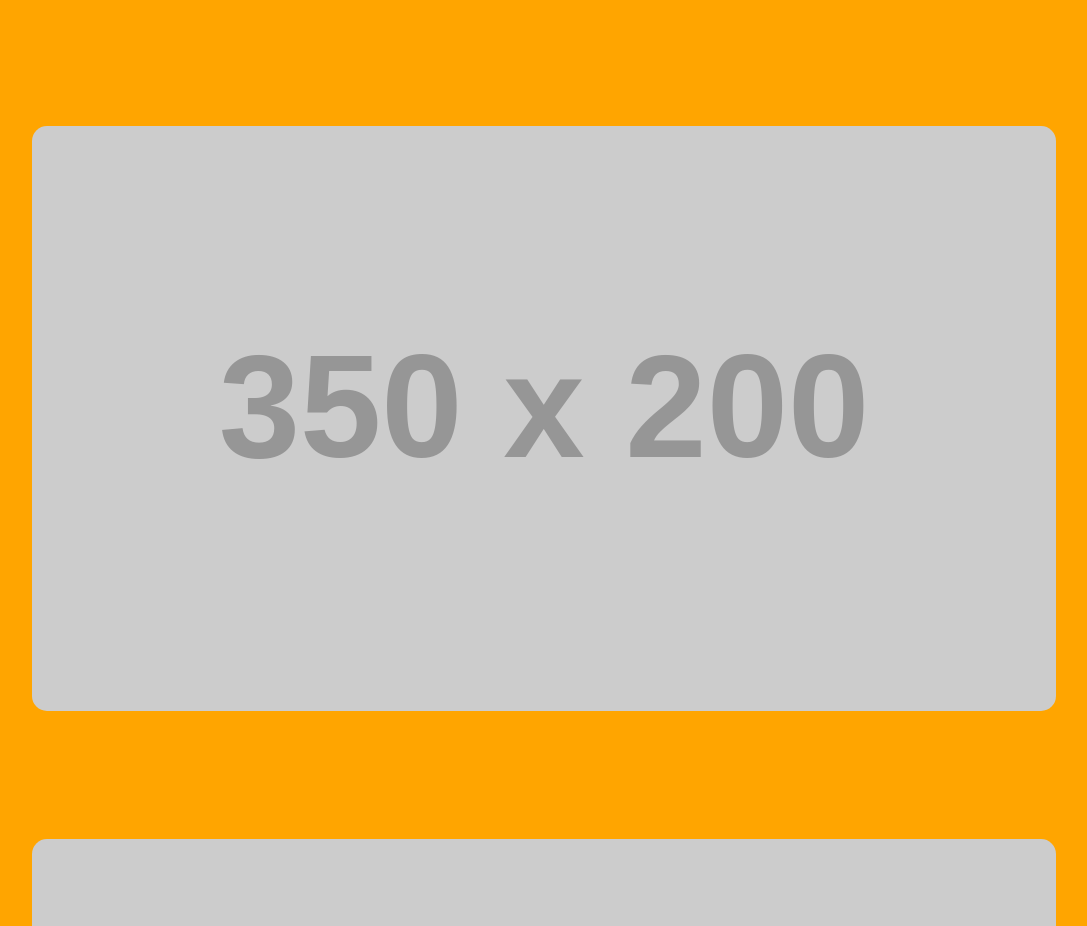
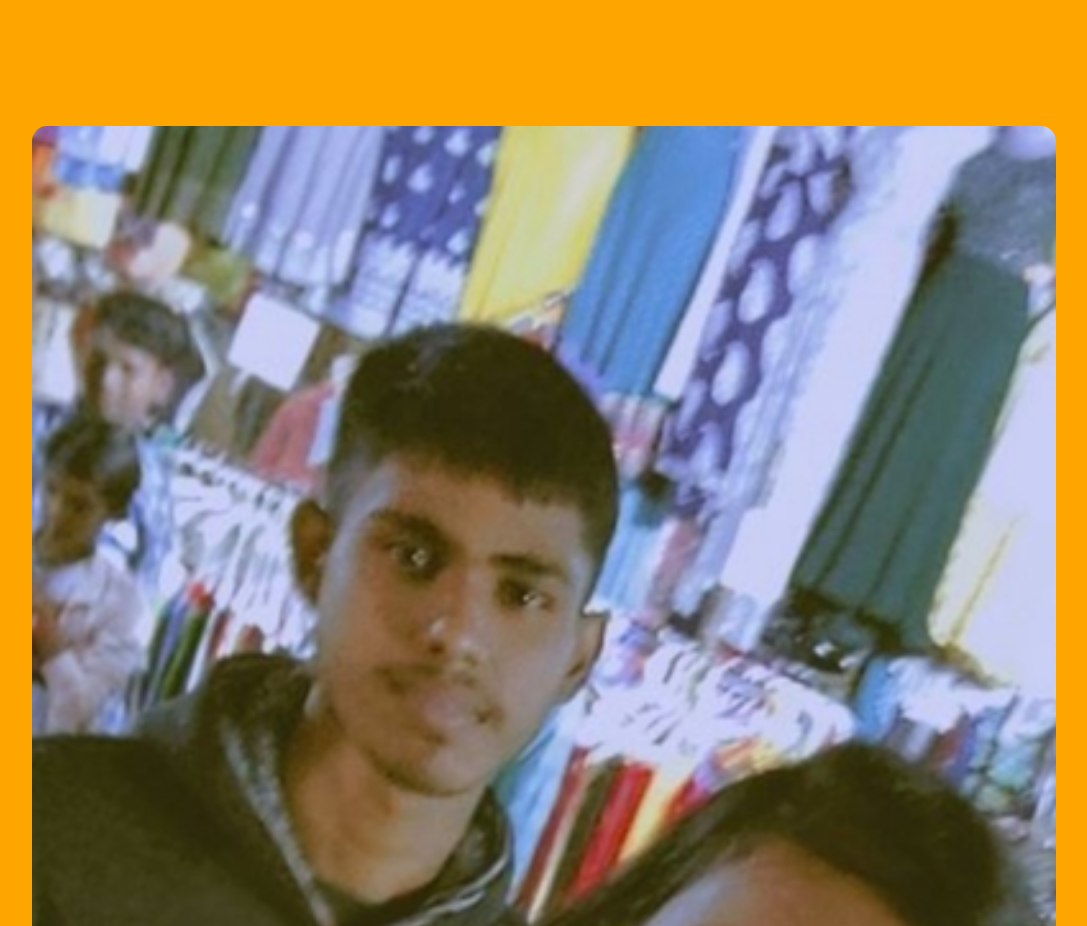
Before and after one commit to Subhajit2007/Love, a plain HTML site: page index.html in a window 1280 px wide. Shown: the part 2780-3706 px from the top of the page, without its empty margins (96-1183 px from the left). Drawn offline with nearby package versions, Linux system fonts and the light colour scheme; placeholder pictures from the web are drawn by us.

Commit message:
Update index.html

```diff
--- a/index.html
+++ b/index.html
@@ -50,7 +50,7 @@
          <img src="./images/IMG-20231208-WA0008.jpg" alt="images" class="images">
     </div>
     <div class="m1">
-         <img src="https://placehold.co/350x200/png" alt="images" class="images">
+         <img src="./images/IMG_20231231_080101.jpg" alt="images" class="images">
     </div>
    <div class="m1">
          <img src="https://placehold.co/350x200/png" alt="images" class="images">
```
